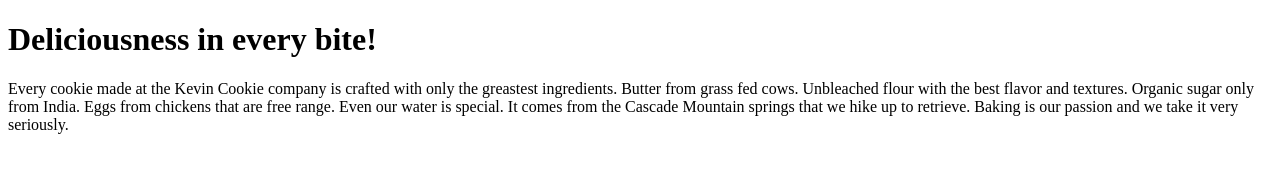
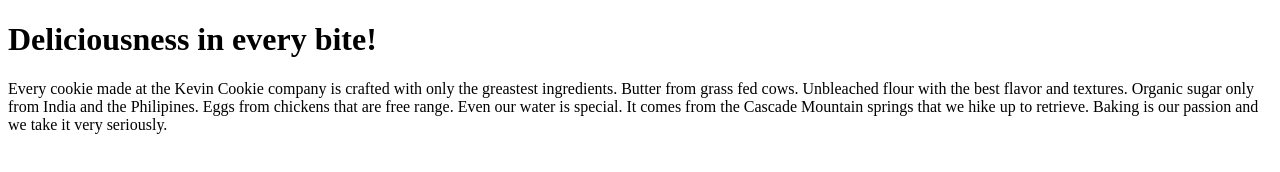
Before and after one commit to raeraecoder/git-first-tutorial, a plain HTML site: page index.htm in a window 1280 px wide. Drawn offline with Linux system fonts and the light colour scheme.

Commit message:
Update index.htm

```diff
--- a/index.htm
+++ b/index.htm
@@ -3,7 +3,7 @@
 <body>
 
 <h1>Deliciousness in every bite!</h1>
-<p>Every cookie made at the Kevin Cookie company is crafted with only the greastest ingredients. Butter from grass fed cows. Unbleached flour with the best flavor and textures. Organic sugar only from India. Eggs from chickens that are free range. Even our water is special. It comes from the Cascade Mountain springs that we hike up to retrieve. Baking is our passion and we take it very seriously.</p>
+<p>Every cookie made at the Kevin Cookie company is crafted with only the greastest ingredients. Butter from grass fed cows. Unbleached flour with the best flavor and textures. Organic sugar only from India and the Philipines. Eggs from chickens that are free range. Even our water is special. It comes from the Cascade Mountain springs that we hike up to retrieve. Baking is our passion and we take it very seriously.</p>
 
 
 </body>
```
